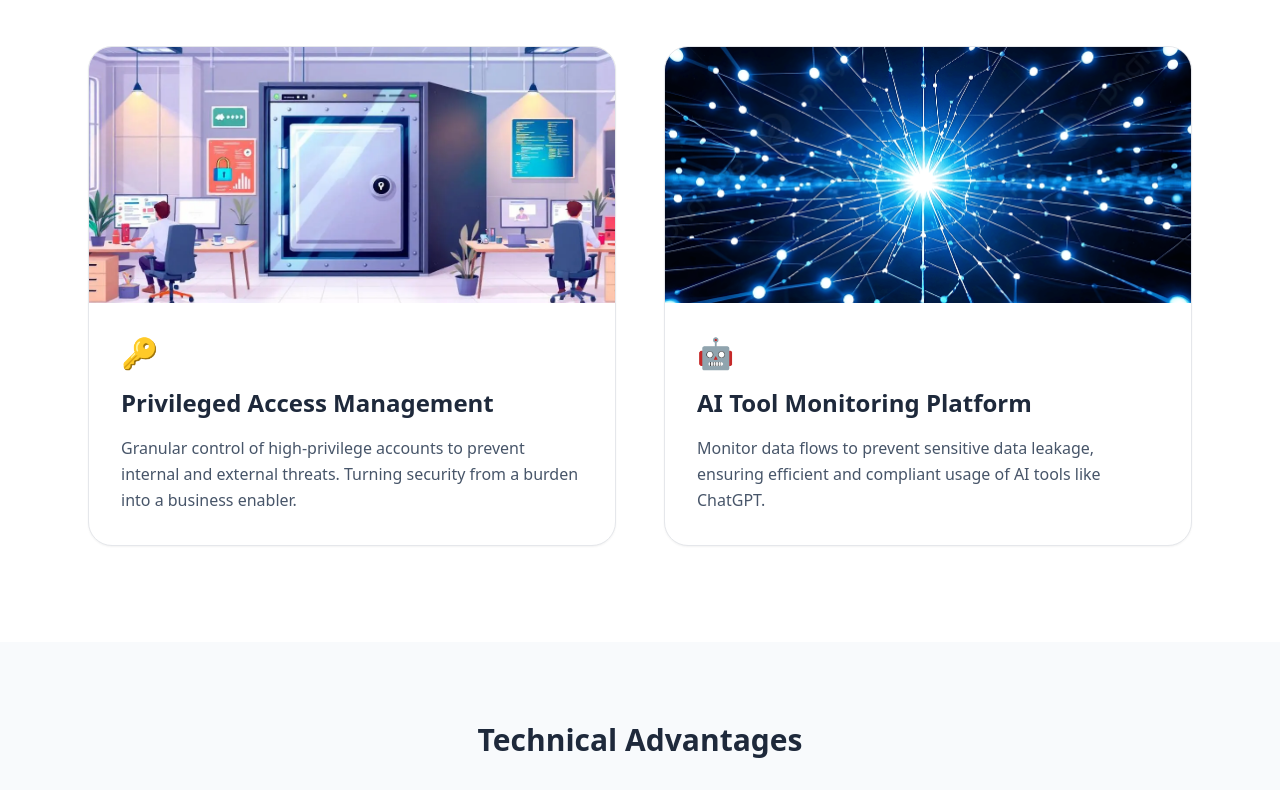
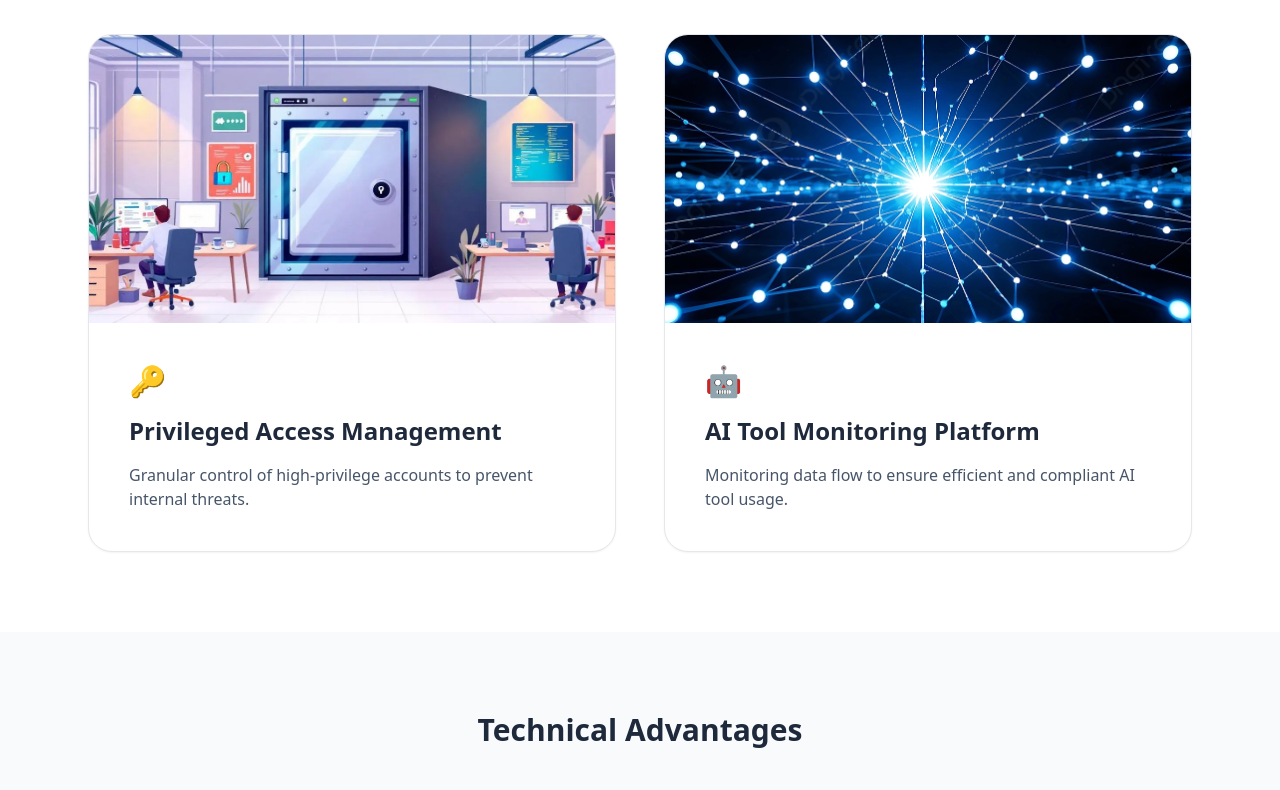
Before and after one commit to howardKHhu/coretrust-web, a plain HTML site: page index.html in a window 1280 px wide. Shown: the part 641-1431 px from the top of the page. Drawn offline with nearby package versions, Linux system fonts and the light colour scheme.

Commit message:
index.html

```diff
--- a/index.html
+++ b/index.html
@@ -68,55 +68,77 @@
         </div>
     </header>
 
-    <section id="products" class="py-24 px-6 max-w-6xl mx-auto">
-        <div class="text-center mb-16">
-            <h2 class="text-3xl font-bold">
+<section id="products" class="py-20 px-4 md:px-6 max-w-6xl mx-auto">
+    <div class="text-center mb-12 md:mb-16">
+        <h2 class="text-3xl md:text-4xl font-bold">
             <span data-lang="zh">核心解決方案</span>
             <span data-lang="en">Core Solutions</span>
             <span data-lang="ja">コアソリューション</span>
         </h2>
     </div>
 
-        <div class="grid md:grid-cols-2 gap-12">
-            <div class="group border rounded-3xl overflow-hidden shadow-sm hover:shadow-2xl transition-all duration-300 bg-white">
-                <div class="h-64 overflow-hidden">
-                    <img src="images/pam.jpg" alt="PAM" class="w-full h-full object-cover group-hover:scale-105 transition-transform duration-500">
+    <div class="grid grid-cols-1 md:grid-cols-2 gap-8 md:gap-12">
+
+        <div class="product-card opacity-0 translate-y-8 transition-all duration-700 ease-out border rounded-3xl overflow-hidden shadow-sm hover:shadow-xl bg-white flex flex-col">
+            <div class="h-56 md:h-72 overflow-hidden shrink-0">
+                <img src="images/pam.jpg" alt="PAM" class="w-full h-full object-cover transition-transform duration-500 hover:scale-110">
             </div>
-                <div class="p-8">
+            <div class="p-6 md:p-10 flex-grow">
                 <div class="text-3xl mb-4">🔑</div>
-                    <h3 class="text-2xl font-bold mb-4 group-hover:text-amber-600 transition">
+                <h3 class="text-xl md:text-2xl font-bold mb-4">
                     <span data-lang="zh">特權管理平台</span>
                     <span data-lang="en">Privileged Access Management</span>
                     <span data-lang="ja">特権アクセス管理</span>
                 </h3>
-                    <p class="text-slate-600 leading-relaxed">
-                        <span data-lang="zh">精細化管理企業內的高權限帳號，防止內部威脅與外部滲透。讓安全管理不再是負擔，而是業務運行的助燃劑。</span>
-                        <span data-lang="en">Granular control of high-privilege accounts to prevent internal and external threats. Turning security from a burden into a business enabler.</span>
-                        <span data-lang="ja">企業内の高権限アカウントを詳細に管理し、内部脅威と外部侵入を防止します。セキュリティ管理を負担ではなく、ビジネスの推進力に変えます。</span>
+                <p class="text-slate-600 text-sm md:text-base leading-relaxed">
+                    <span data-lang="zh">精細化管理高權限帳號，防止內部威脅。確保安全不再是負擔。</span>
+                    <span data-lang="en">Granular control of high-privilege accounts to prevent internal threats.</span>
+                    <span data-lang="ja">高権限アカウントを詳細に管理し、内部脅威を防止します。</span>
                 </p>
             </div>
         </div>
 
-            <div class="group border rounded-3xl overflow-hidden shadow-sm hover:shadow-2xl transition-all duration-300 bg-white">
-                <div class="h-64 overflow-hidden">
-                    <img src="images/ai-monitor.jpg" alt="AI Monitoring" class="w-full h-full object-cover group-hover:scale-105 transition-transform duration-500">
+        <div class="product-card opacity-0 translate-y-8 transition-all duration-700 ease-out border rounded-3xl overflow-hidden shadow-sm hover:shadow-xl bg-white flex flex-col">
+            <div class="h-56 md:h-72 overflow-hidden shrink-0">
+                <img src="images/ai-monitor.jpg" alt="AI Monitoring" class="w-full h-full object-cover transition-transform duration-500 hover:scale-110">
             </div>
-                <div class="p-8">
+            <div class="p-6 md:p-10 flex-grow">
                 <div class="text-3xl mb-4">🤖</div>
-                    <h3 class="text-2xl font-bold mb-4 group-hover:text-amber-600 transition">
+                <h3 class="text-xl md:text-2xl font-bold mb-4">
                     <span data-lang="zh">AI 工具監控平台</span>
                     <span data-lang="en">AI Tool Monitoring Platform</span>
                     <span data-lang="ja">AIツール監視プラットフォーム</span>
                 </h3>
-                    <p class="text-slate-600 leading-relaxed">
-                        <span data-lang="zh">監控數據流向，防止敏感資料外洩，確保 ChatGPT 等 AI 工具的使用既高效又符合合規要求。</span>
-                        <span data-lang="en">Monitor data flows to prevent sensitive data leakage, ensuring efficient and compliant usage of AI tools like ChatGPT.</span>
-                        <span data-lang="ja">データフローを監視し、機密データの漏洩を防ぎ、ChatGPTなどのAIツールの利用が効率的かつコンプライアンスに準拠していることを保証します。</span>
+                <p class="text-slate-600 text-sm md:text-base leading-relaxed">
+                    <span data-lang="zh">監控數據流向，確保 AI 工具使用高效且符合合規要求。</span>
+                    <span data-lang="en">Monitoring data flow to ensure efficient and compliant AI tool usage.</span>
+                    <span data-lang="ja">データフローを監視し、AIツール利用の効率性と合規性を保証します。</span>
                 </p>
             </div>
         </div>
+
     </div>
 </section>
+
+<script>
+    // Intersection Observer 用於監測滾動並觸發動畫
+    const observerOptions = {
+        threshold: 0.1
+    };
+
+    const observer = new IntersectionObserver((entries) => {
+        entries.forEach(entry => {
+            if (entry.isIntersecting) {
+                entry.target.classList.remove('opacity-0', 'translate-y-8');
+                entry.target.classList.add('opacity-100', 'translate-y-0');
+            }
+        });
+    }, observerOptions);
+
+    document.querySelectorAll('.product-card').forEach(card => {
+        observer.observe(card);
+    });
+</script>
 
     <section id="advantages" class="py-20 px-6 bg-slate-50">
         <div class="max-w-6xl mx-auto">
```
Lines whose indentation alone changed are shown as unchanged.
